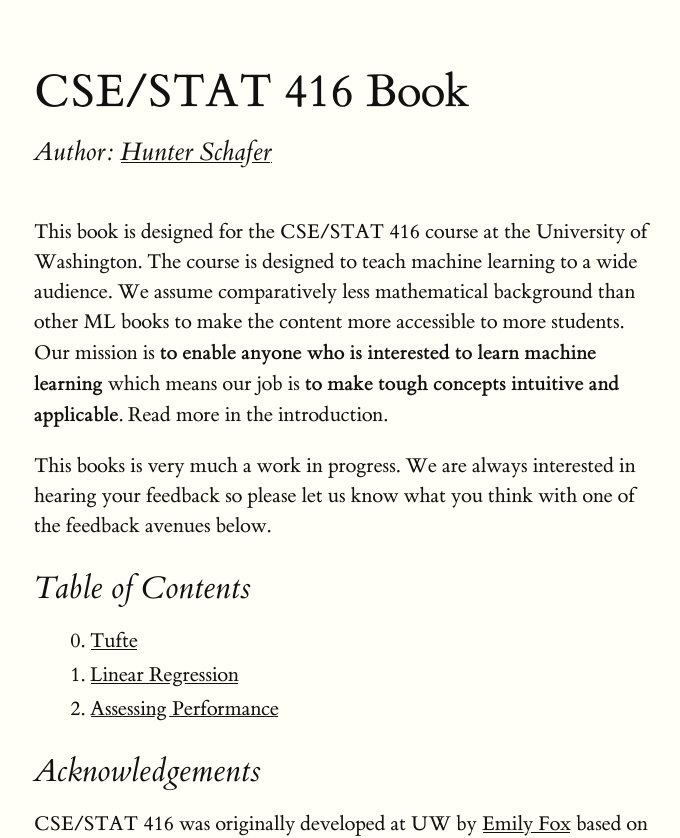
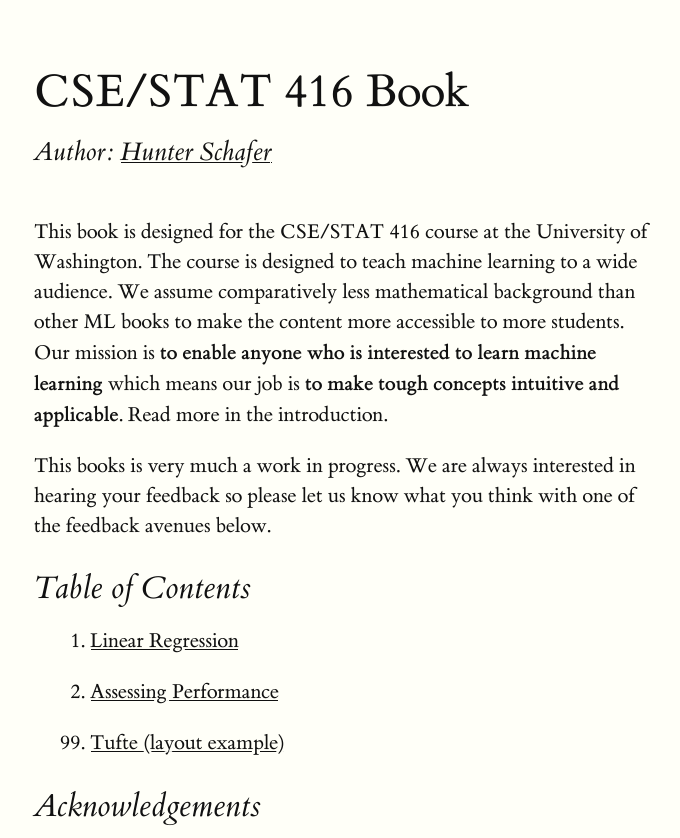
Before and after one commit to hschafer/CSE-STAT-416-book, a Next.js app in the folder website/: page / in a window 1280 px wide. Shown: the top 838 px of the page, without its empty margins (126-806 px from the left). Built offline with nearby package versions, Linux system fonts and the light colour scheme.

Commit message:
Move tufte chapter around

```diff
--- a/website/pages/index.js
+++ b/website/pages/index.js
@@ -43,7 +43,7 @@ export default function Home() {
 
           <h2>Table of Contents</h2>
 
-          <ol>
+          <ol id="table-of-contents">
             {tableOfContents.map((chapter) => (
               <li key={chapter.file} value={chapter.chapterNumber}>
                 <Link href={`/chapters/${chapter.file}`}>
--- a/website/styles/global.css
+++ b/website/styles/global.css
@@ -35,6 +35,11 @@ footer {
   color: gray;
 }
 
+/* Table of Contents */
+#table-of-contents li {
+  margin-bottom: 1em;
+}
+
 /* My modifications to Tufte */
 .marginnote p,
 .marginnote ol,
--- a/website/table_of_contents.js
+++ b/website/table_of_contents.js
@@ -1,9 +1,4 @@
 const tableOfContents = [
-  {
-    chapterNumber: "0",
-    title: "Tufte",
-    file: "tufte",
-  },
   {
     chapterNumber: "1",
     title: "Linear Regression",
@@ -14,6 +9,11 @@ const tableOfContents = [
     title: "Assessing Performance",
     file: "assessing_performance",
   },
+  {
+    chapterNumber: "99",
+    title: "Tufte (layout example)",
+    file: "tufte",
+  },
 ];
 
 export default tableOfContents;
```
